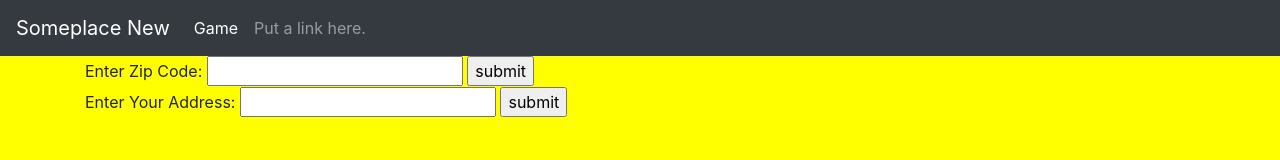
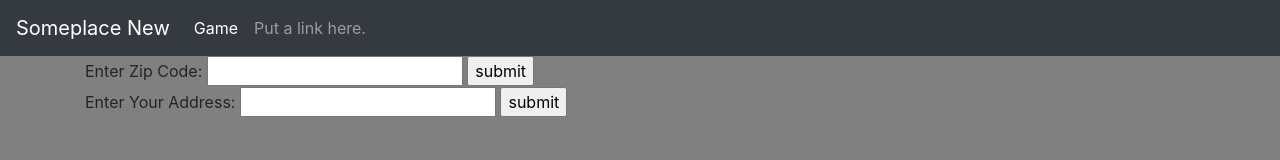
Before and after one commit to ptrompeter/something-new, a website: page index.html in a window 1280 px wide. Drawn offline with nearby package versions, Linux system fonts and the light colour scheme.

Commit message:
background color is no longer yellow.

```diff
--- a/public/style.css
+++ b/public/style.css
@@ -1,3 +1,3 @@
 body {
-  background-color : yellow
+  background-color : gray
 }
```
